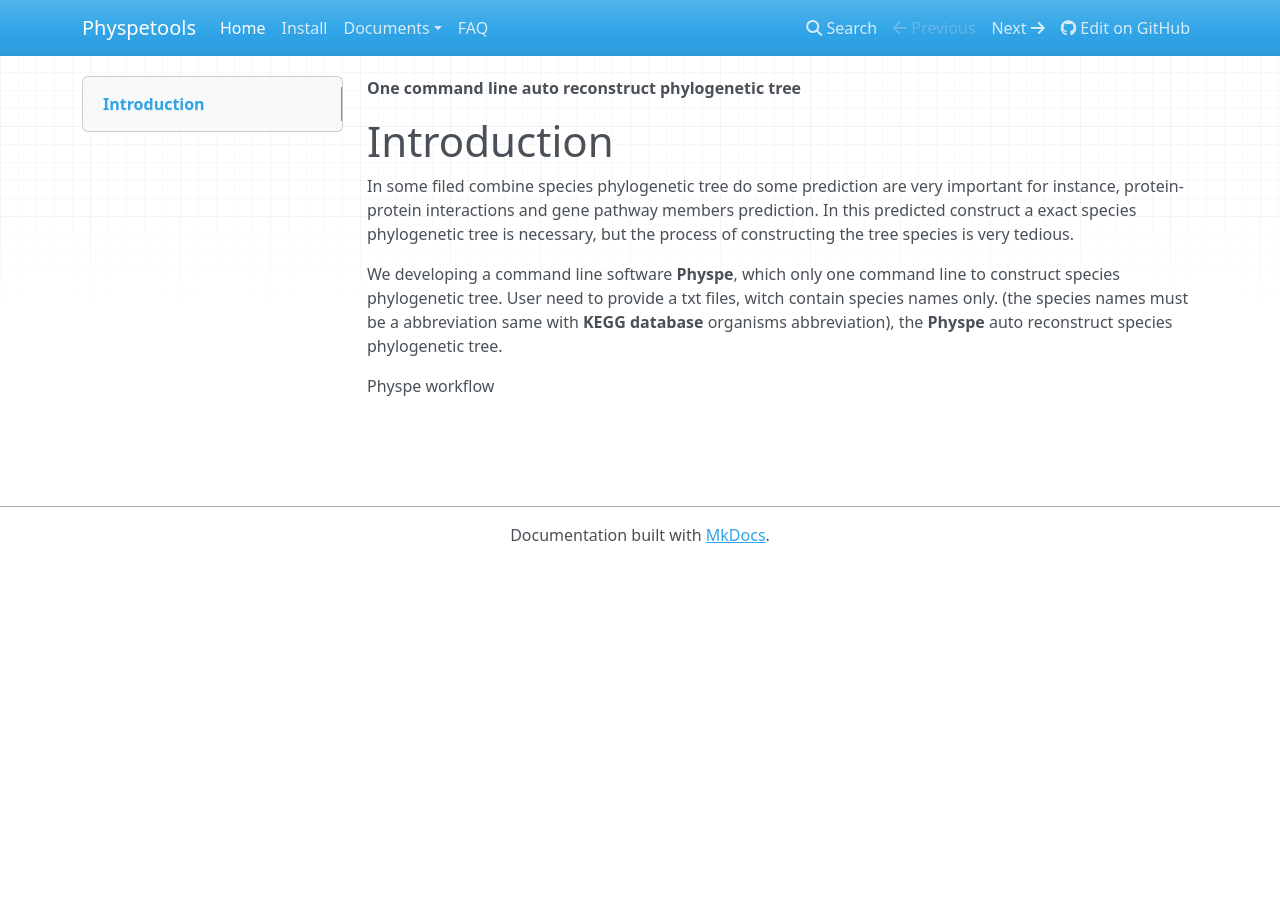
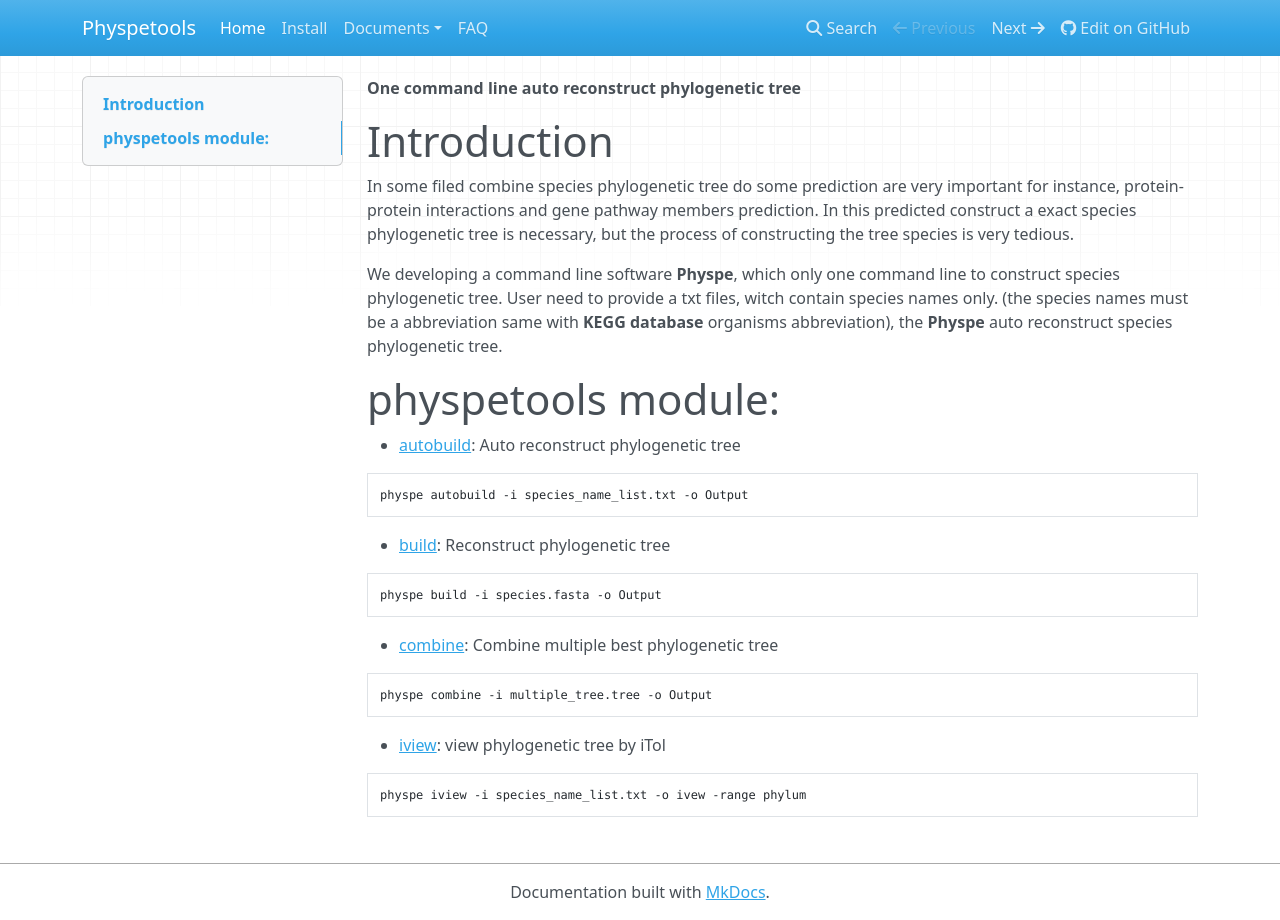
Before and after one commit to yangfangs/physpetools, an MkDocs documentation site: the page built from docs/docs/index.md, in a window 1280 px wide. Built offline with MkDocs 1.6.1, drawn with Linux system fonts in a browser that asks for light colours; nearby versions of some CDN libraries; old or Windows-style settings are respelled for this version of MkDocs.

Commit message:
update docs

````diff
--- a/docs/docs/index.md
+++ b/docs/docs/index.md
@@ -11,4 +11,33 @@
 We developing a command line software **Physpe**, which only one command line to construct species phylogenetic tree. User need to provide a txt files, witch contain species names only.
 (the species names must be a abbreviation same with **KEGG database** organisms abbreviation), the **Physpe** auto reconstruct species phylogenetic tree.
 
-Physpe workflow
+
+
+
+# physpetools module:
+
+* [autobuild](): Auto reconstruct phylogenetic tree
+
+```bash
+physpe autobuild -i species_name_list.txt -o Output
+```
+
+
+* [build](): Reconstruct phylogenetic tree
+
+```bash
+physpe build -i species.fasta -o Output
+```
+
+* [combine](): Combine multiple best phylogenetic tree
+
+```bash
+physpe combine -i multiple_tree.tree -o Output
+```
+
+
+* [iview](): view phylogenetic tree by iTol
+
+```bash
+physpe iview -i species_name_list.txt -o ivew -range phylum
+```
````
